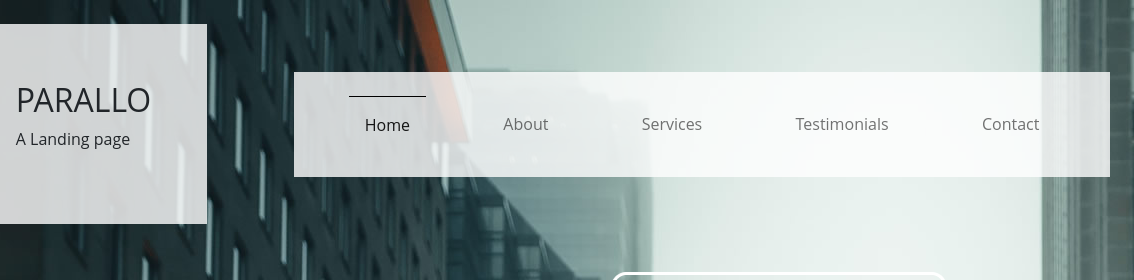
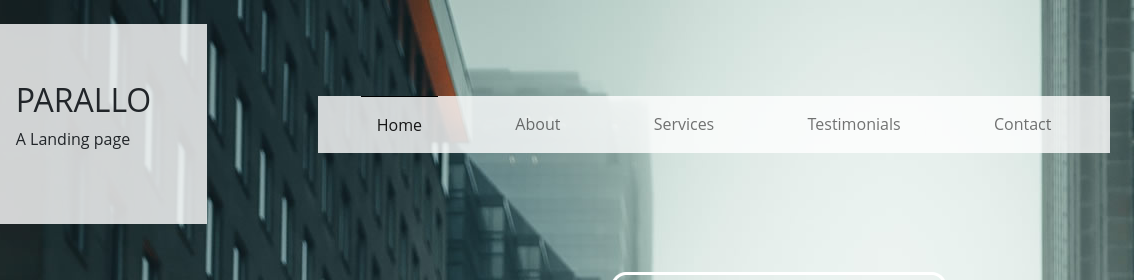
Before and after one commit to AakashGaur03/Landing-Page, a plain HTML site: page index.html in a window 1280 px wide. Shown: the top 280 px of the page, 146-1280 px from the left. Drawn offline with nearby package versions, Linux system fonts and the light colour scheme.

Commit message:
Update index.html

```diff
--- a/index.html
+++ b/index.html
@@ -31,7 +31,7 @@
             </div>
             <div class="my-auto me-4">
                 <nav class="navbar navbar-expand-lg navbar-light navdiv ">
-                    <div class="container-fluid backgroundColor p-4 d-flex justify-content-end zindex">
+                    <div class="container-fluid backgroundColor custompadding d-flex justify-content-end zindex">
                         <button class="navbar-toggler" type="button" data-bs-toggle="collapse"
                             data-bs-target="#navbarSupportedContent" aria-controls="navbarSupportedContent"
                             aria-expanded="false" aria-label="Toggle navigation">
```
